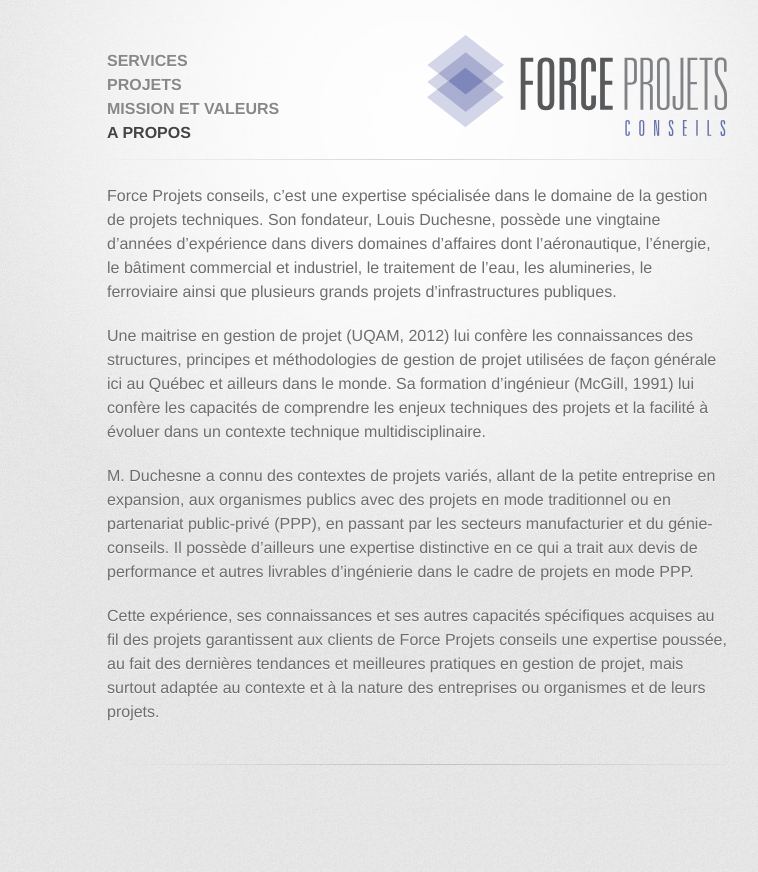
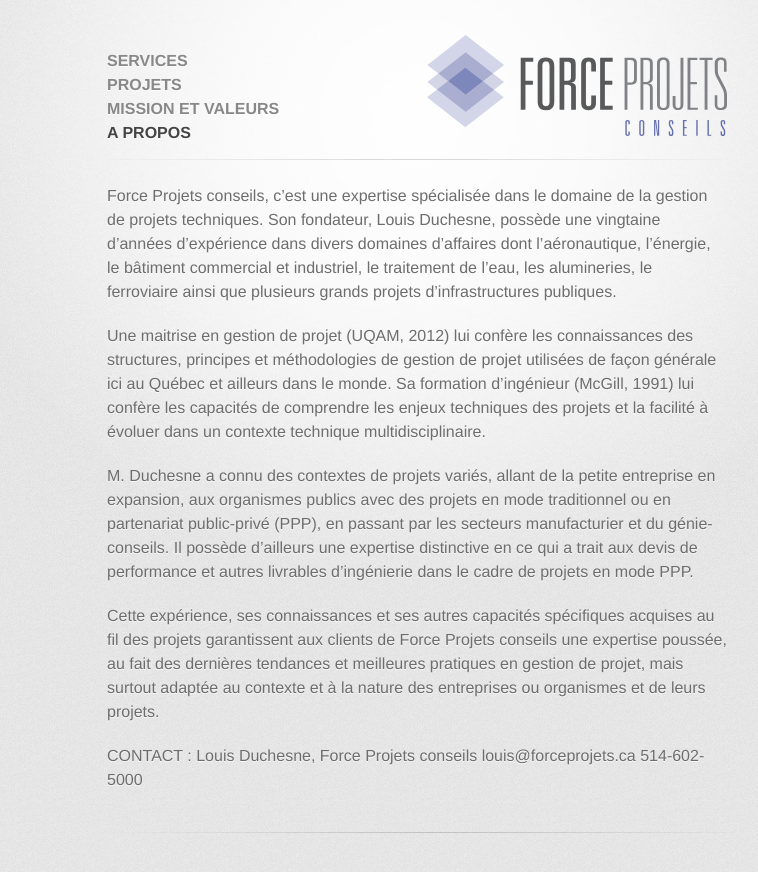
Before and after one commit to forceprojets/forceprojets.github.io, a Jekyll site: the page built from a-propos.md, in a window 1280 px wide. Shown: the top 872 px of the page, without its empty margins (223-981 px from the left). Built offline with Jekyll 4.4.1, drawn with Linux system fonts in a browser that asks for light colours; some web fonts are replaced; Markdown is read by kramdown in place of the engine named in the settings.

Commit message:
Updated a-propos.md

```diff
--- a/a-propos.md
+++ b/a-propos.md
@@ -11,3 +11,7 @@
 M. Duchesne a connu des contextes de projets variés, allant de la petite entreprise en expansion, aux organismes publics avec des projets en mode traditionnel ou en partenariat public-privé (PPP), en passant par les secteurs manufacturier et du génie-conseils. Il possède d’ailleurs une expertise distinctive en ce qui a trait aux devis de performance et autres livrables d’ingénierie dans le cadre de projets en mode PPP.
 
 Cette expérience, ses connaissances et ses autres capacités spécifiques acquises au fil des projets garantissent aux clients de Force Projets conseils une expertise poussée, au fait des dernières tendances et meilleures pratiques en gestion de projet, mais surtout adaptée au contexte et à la nature des entreprises ou organismes et de leurs projets.
+
+CONTACT : Louis Duchesne, Force Projets conseils
+louis@forceprojets.ca
+514-602-5000
```
